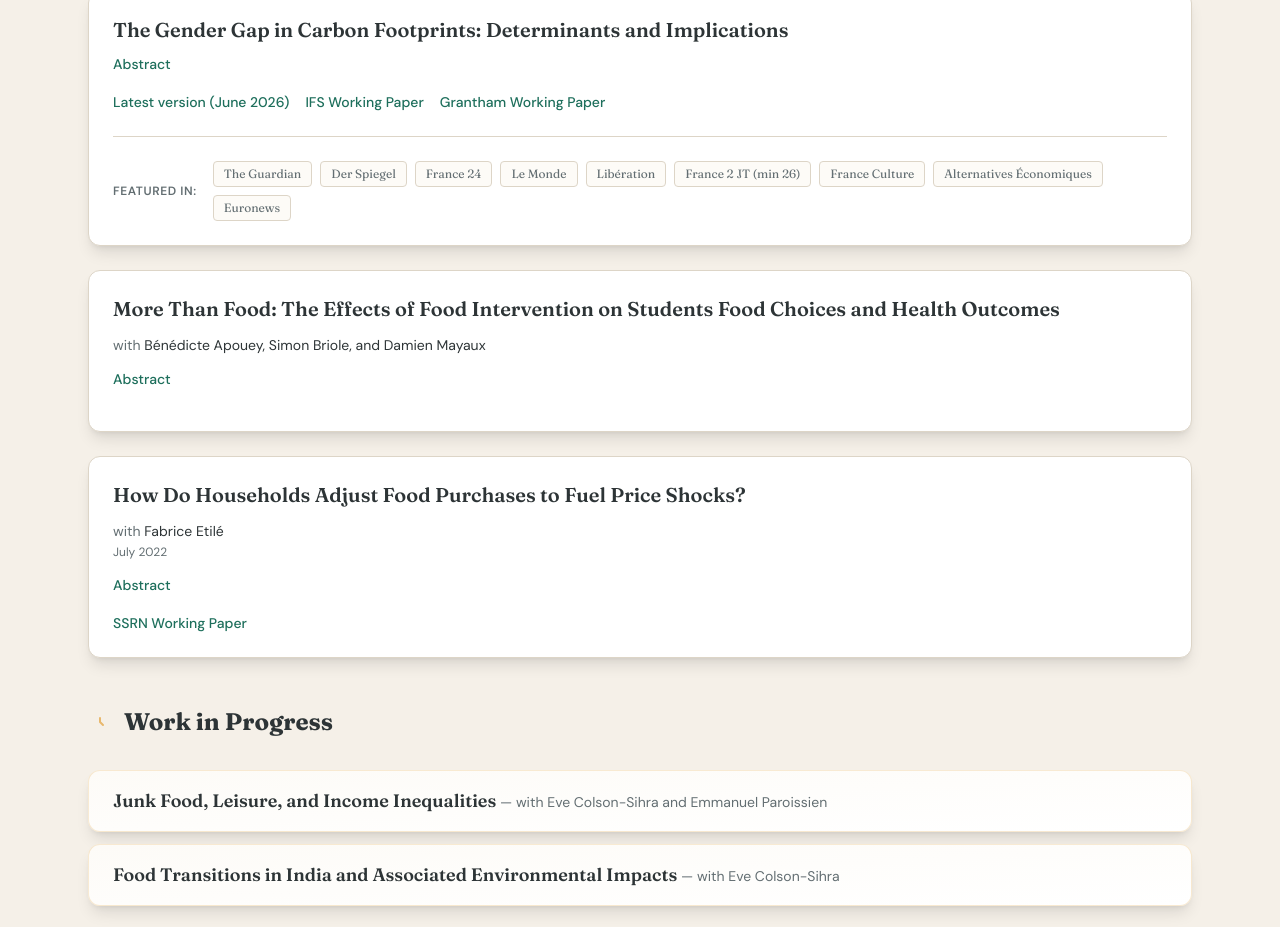
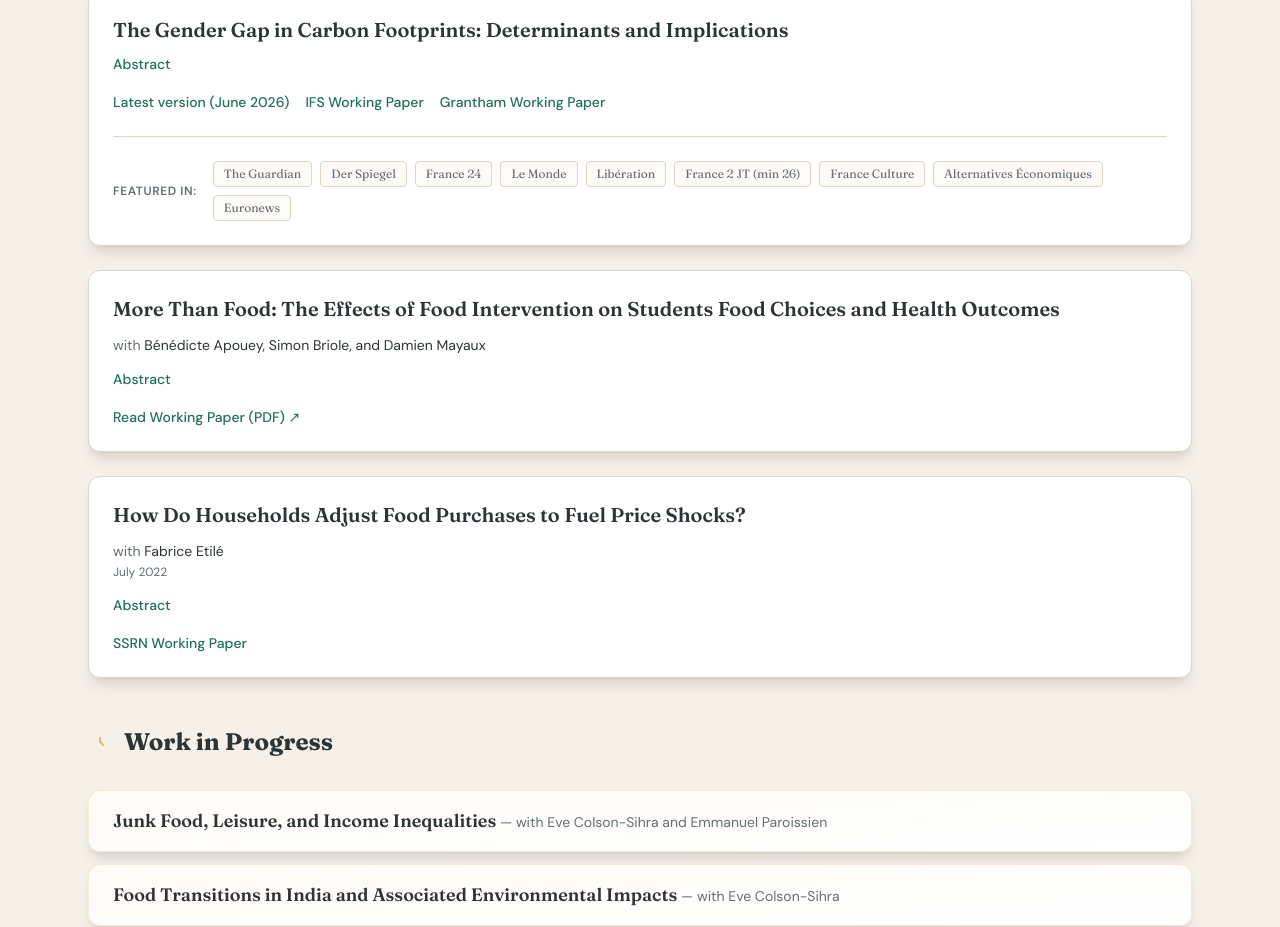
Before and after one commit to ondineberland/website, a plain HTML site: page index.html in a window 1280 px wide. Shown: the part 1433-2360 px from the top of the page. Drawn offline with nearby package versions, Linux system fonts and the light colour scheme.

Commit message:
Add working paper PDF link
Co-authored-by: Copilot <223556219+Copilot@users.noreply.github.com>

```diff
--- a/index.html
+++ b/index.html
@@ -432,6 +432,11 @@ norms. Our results suggest that climate policies may affect men and women differ
 Higher education students often face significant challenges in maintaining adequate and healthy food consumption due to financial constraints. We evaluate a food-assistance intervention through a randomized controlled trial involving 190 higher education students in the Paris area. Students assigned to treatment received 125euros per month for four months through a mobile payment application accepted in participating food retailers. The program also included workshops and social activities led by a local NGO. After five months of the program, treated students reported lower food insecurity (−11.3 percentage points, (p<0.10)) and more frequent organic food consumption (+39.4 percentage points for consumption at least once a week, p<0.001). We also find better general health (+0.41 points on a 0-10 scale, p<0.1), reduced depression (−0.20 SE, p<0.05), and higher life satisfaction (+0.64 points on a 0-10 scale, p<0.05). Effects are more pronounced among women. Our findings suggest that food assistance for students can yield benefits that extend well beyond dietary outcomes, improving mental health and well-being.
                                 </p>
                             </details>
+                            <a href="Apouey_Berland_Briole_Mayaux_16.11.2026.pdf"
+                               target="_blank" rel="noopener"
+                               class="inline-flex items-center gap-2 text-forest hover:text-gold font-sans font-medium text-sm transition-all duration-300 hover:gap-3">
+                                <span>Read Working Paper (PDF) ↗</span>
+                            </a>
                         </article>
 
 
```
